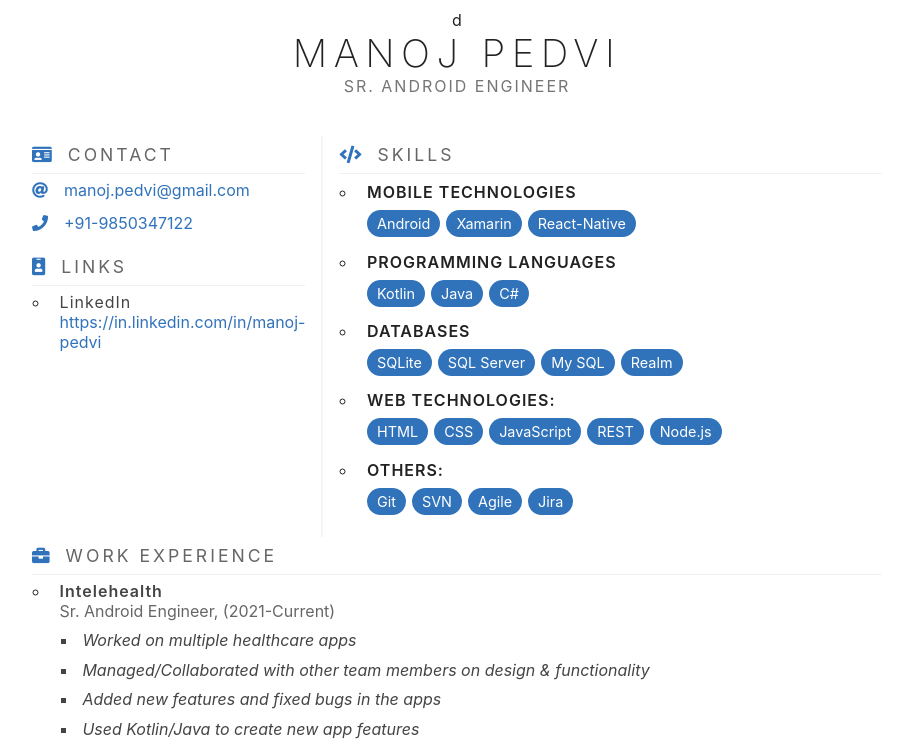
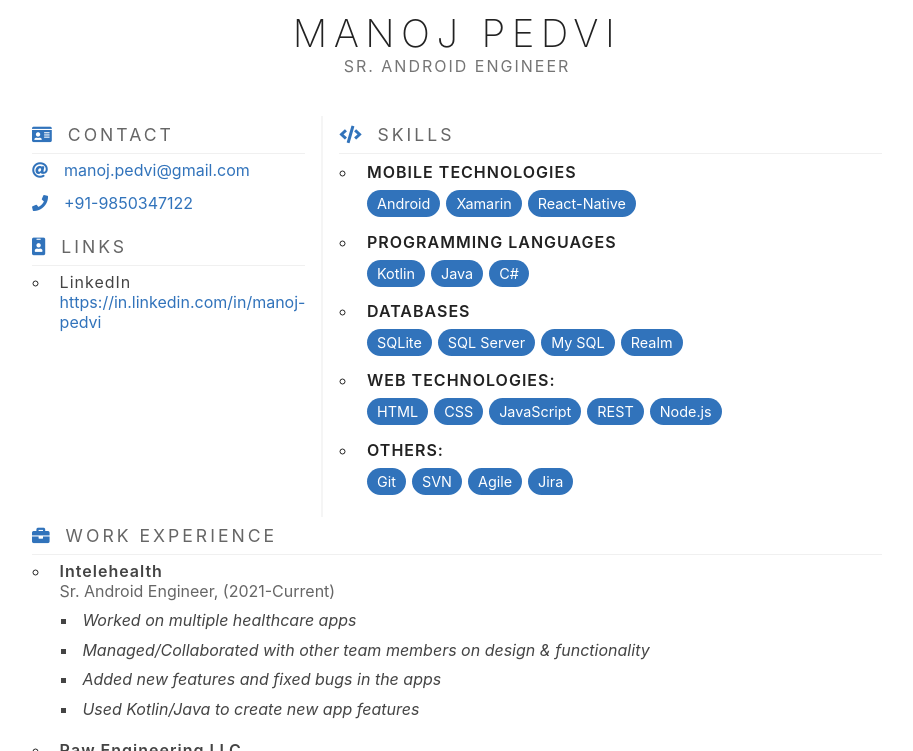
Before and after one commit to manojpedvi/Resume, a plain HTML site: page index.html in a window 1280 px wide. Shown: the top 751 px of the page, without its empty margins (183-1096 px from the left). Drawn offline with Linux system fonts and the light colour scheme.

Commit message:
Fixed HTML

```diff
--- a/index.html
+++ b/index.html
@@ -13,7 +13,7 @@
 
 <body>
   <div class="container">
-    <section class="header">d
+    <section class="header">
       <div class="header-title" id="profileName"> Your Name </div>
       <div class="header-sub-title" id="profileSubTitle"> Software Engineer </div>
     </section>
```
